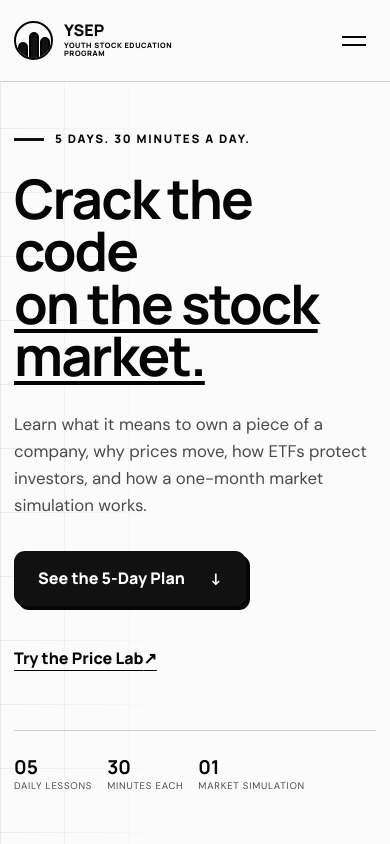
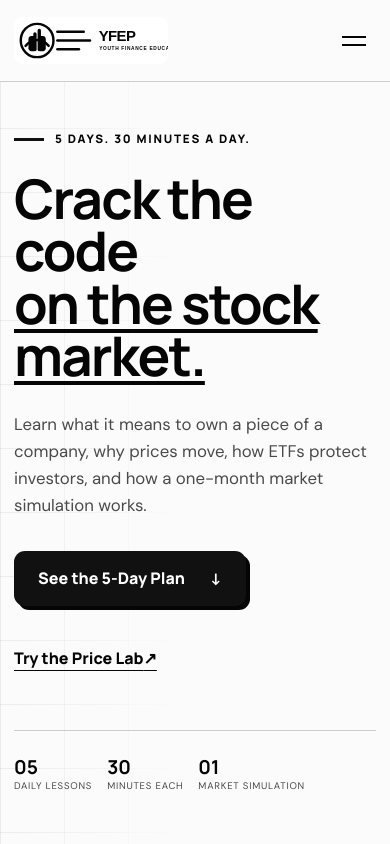
Before and after one commit to davidrodin28-beep/market-motion, a website: page index.html in a window 390 px wide. Shown: the top 844 px of the page. Drawn offline with Linux system fonts and the light colour scheme.

Commit message:
update website

```diff
--- a/index.html
+++ b/index.html
@@ -3,9 +3,9 @@
 <head>
   <meta charset="utf-8">
   <meta name="viewport" content="width=device-width, initial-scale=1">
-  <meta name="description" content="A five-day financial literacy program that teaches students how the stock market works.">
+  <meta name="description" content="Youth Finance Education Program is a five-day financial literacy program that teaches students how the stock market works.">
   <meta name="theme-color" content="#050505">
-  <title>YSEP — Youth Stock Education Program</title>
+  <title>YFEP — Youth Finance Education Program</title>
   <link rel="preconnect" href="https://fonts.googleapis.com">
   <link rel="preconnect" href="https://fonts.gstatic.com" crossorigin>
   <link href="https://fonts.googleapis.com/css2?family=DM+Sans:wght@400;500;600;700&family=Manrope:wght@600;700;800&display=swap" rel="stylesheet">
@@ -16,9 +16,8 @@
   <a class="skip-link" href="#main">Skip to content</a>
   <header class="site-header">
     <div class="container nav-wrap">
-      <a class="brand" href="#main" aria-label="YSEP home">
-        <span class="brand-mark" aria-hidden="true"><i></i><i></i><i></i></span>
-        <span>YSEP<br><small>Youth Stock Education Program</small></span>
+      <a class="brand" href="#main" aria-label="YFEP home">
+        <img class="brand-logo" src="logo.svg" alt="YFEP — Youth Finance Education Program">
       </a>
       <button class="menu-toggle" type="button" aria-expanded="false" aria-controls="main-nav">
         <span class="sr-only">Open navigation</span>
@@ -292,9 +291,8 @@
     <div class="container">
       <div class="footer-top">
         <div class="footer-brand">
-          <a class="brand brand-light" href="#main" aria-label="YSEP home">
-            <span class="brand-mark" aria-hidden="true"><i></i><i></i><i></i></span>
-            <span>YSEP<br><small>Youth Stock Education Program</small></span>
+          <a class="brand brand-light" href="#main" aria-label="YFEP home">
+            <img class="brand-logo" src="logo.svg" alt="YFEP — Youth Finance Education Program">
           </a>
           <p>Five days. Thirty minutes a day.<br>Then the simulation begins.</p>
         </div>
@@ -304,12 +302,12 @@
         </div>
         <div class="newsletter application-form" id="application" aria-labelledby="application-title">
           <h3 id="application-title">Apply to join.</h3>
-          <p>Use the Google Form to sign up for the Youth Stock Education Program.</p>
+          <p>Use the Google Form to sign up for the Youth Finance Education Program.</p>
           <a class="button button-orange" href="https://docs.google.com/forms/d/e/1FAIpQLSeUslozqb9NKpuWp40w2IrmofCC3ARYDO_fR_RteAI7fqAWjQ/viewform" target="_blank" rel="noopener">Open Signup Form <span aria-hidden="true">↗</span></a>
           <small>Signup details are collected through Google Forms.</small>
         </div>
       </div>
-      <div class="footer-bottom"><span>© 2026 YSEP</span><span>Financial Literacy Program</span><a href="#main">Back to top ↑</a></div>
+      <div class="footer-bottom"><span>© 2026 YFEP</span><span>Youth Finance Education Program</span><a href="#main">Back to top ↑</a></div>
     </div>
   </footer>
 </body>
--- a/package.json
+++ b/package.json
@@ -1,5 +1,5 @@
 {
-  "name": "market-motion",
+  "name": "youth-finance-education-program",
   "version": "1.0.0",
   "private": true,
   "dependencies": {
--- a/styles.css
+++ b/styles.css
@@ -83,6 +83,7 @@ h1 em, h2 em { color: var(--navy); font-style: normal; text-decoration: underlin
 .nav-wrap { display: flex; justify-content: space-between; align-items: center; }
 .brand { display: inline-flex; min-height: 44px; align-items: center; gap: 11px; font-family: "Manrope", sans-serif; font-weight: 800; line-height: .88; text-decoration: none; text-transform: uppercase; }
 .brand small { display: block; margin-top: 5px; font-size: .46rem; line-height: 1.05; letter-spacing: .08em; max-width: 145px; }
+.brand-logo { width: clamp(175px, 18vw, 235px); height: auto; object-fit: contain; border-radius: 0; }
 .brand-mark { width: 39px; height: 39px; position: relative; display: inline-block; border: 2px solid var(--navy); border-radius: 50%; overflow: hidden; background: var(--paper); }
 .brand-mark i { position: absolute; bottom: -4px; width: 10px; height: 33px; border-radius: 10px 10px 0 0; background: var(--orange); border: 2px solid var(--navy); }
 .brand-mark i:nth-child(1) { left: 2px; height: 20px; }
@@ -369,6 +370,7 @@ footer { background: #050505; color: white; padding: 80px 0 25px; }
   h1 { font-size: clamp(3.4rem, 16vw, 5.4rem); }
   h2 { font-size: clamp(2.3rem, 11vw, 3.7rem); }
   .site-header { height: 82px; background: var(--paper); -webkit-backdrop-filter: none; backdrop-filter: none; }
+  .brand-logo { width: 178px; }
   .menu-toggle { display: block; position: relative; z-index: 1002; cursor: pointer; }
   .menu-toggle span:not(.sr-only) { position: absolute; left: 10px; width: 24px; height: 2px; background: var(--navy); transition: transform .2s; }.menu-toggle span:nth-child(2) { top: 17px; }.menu-toggle span:nth-child(3) { top: 25px; }
   .menu-toggle[aria-expanded="true"] span:nth-child(2) { top: 21px; transform: rotate(45deg); }.menu-toggle[aria-expanded="true"] span:nth-child(3) { top: 21px; transform: rotate(-45deg); }
@@ -401,6 +403,7 @@ footer { background: #050505; color: white; padding: 80px 0 25px; }
 
 @media (max-width: 420px) {
   h1 { font-size: clamp(2.8rem, 14vw, 4rem); line-height: .96; }
+  .brand-logo { width: 154px; }
   .hero-proof span { font-size: .6rem; }
   .lab-top > span { display: none; }
   .sim-results { grid-template-columns: 1fr 1fr; }.result-card:nth-child(3) { grid-column: 1/-1; }.feedback-card { grid-column: 1/-1; }
```
Also changed, not shown: logo.svg (added).
